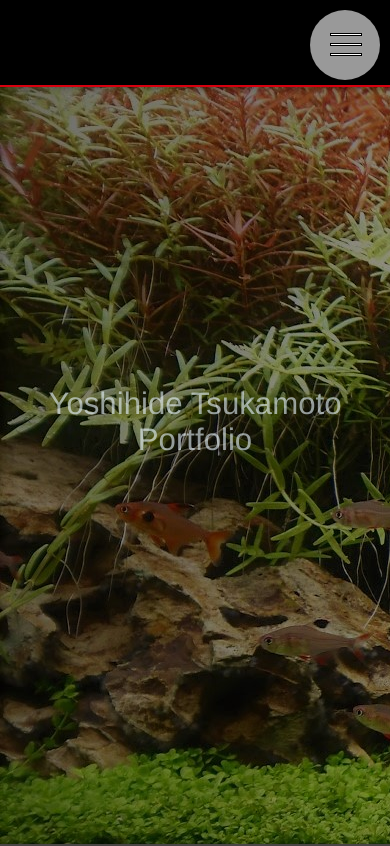
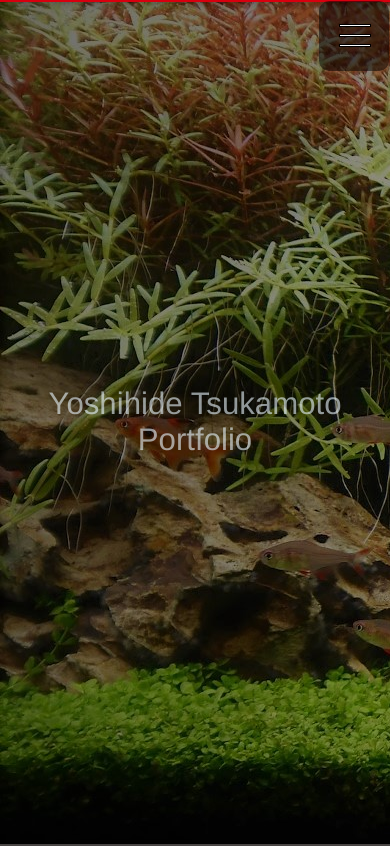
Before and after one commit to yoshihide1/Vue-Portfolio, a Vue app: page / in a window 390 px wide. Shown: the top 846 px of the page. Built offline with nearby package versions, Linux system fonts and the light colour scheme.

Commit message:
header部分修正

```diff
--- a/src/components/hamburgerMenu.vue
+++ b/src/components/hamburgerMenu.vue
@@ -114,7 +114,7 @@ export default {
   height: 70px;
   cursor: pointer;
   z-index: 1000;
-  background-color: rgba(255, 255, 255, 0.2);
+  background-color: rgba(255, 255, 255, 0.1);
   border-radius: 50%;
 }
 .hamburger__btn .line {
@@ -190,7 +190,10 @@ export default {
 
 @media screen and (max-width: 769px) {
   .hamburger__btn {
-    background-color: rgba(255, 255, 255, 0.6);
+    top: 1px;
+    right: 1px;
+    background-color: rgba(0, 0, 0, 0.5);
+    border-radius: 10px;
   }
 }
 </style>
--- a/src/components/header.vue
+++ b/src/components/header.vue
@@ -1,6 +1,6 @@
 <template>
-  <div id="header__menu">
-    <ul v-if="device ==='pc'" class="nav__menu">
+  <div v-if="device ==='pc'" id="header__menu">
+    <ul class="nav__menu">
       <li>
         <router-link class="nav__menu__link" v-scroll-to="'#profile'" to>Profile</router-link>
       </li>
@@ -62,9 +62,9 @@ export default {
   margin-right: 3rem;
 }
 @media screen and (max-width: 769px) {
-  #header__menu {
+  /* #header__menu {
     height: 85px;
-  }
+  } */
   .nav__menu {
     display: none;
   }
```
